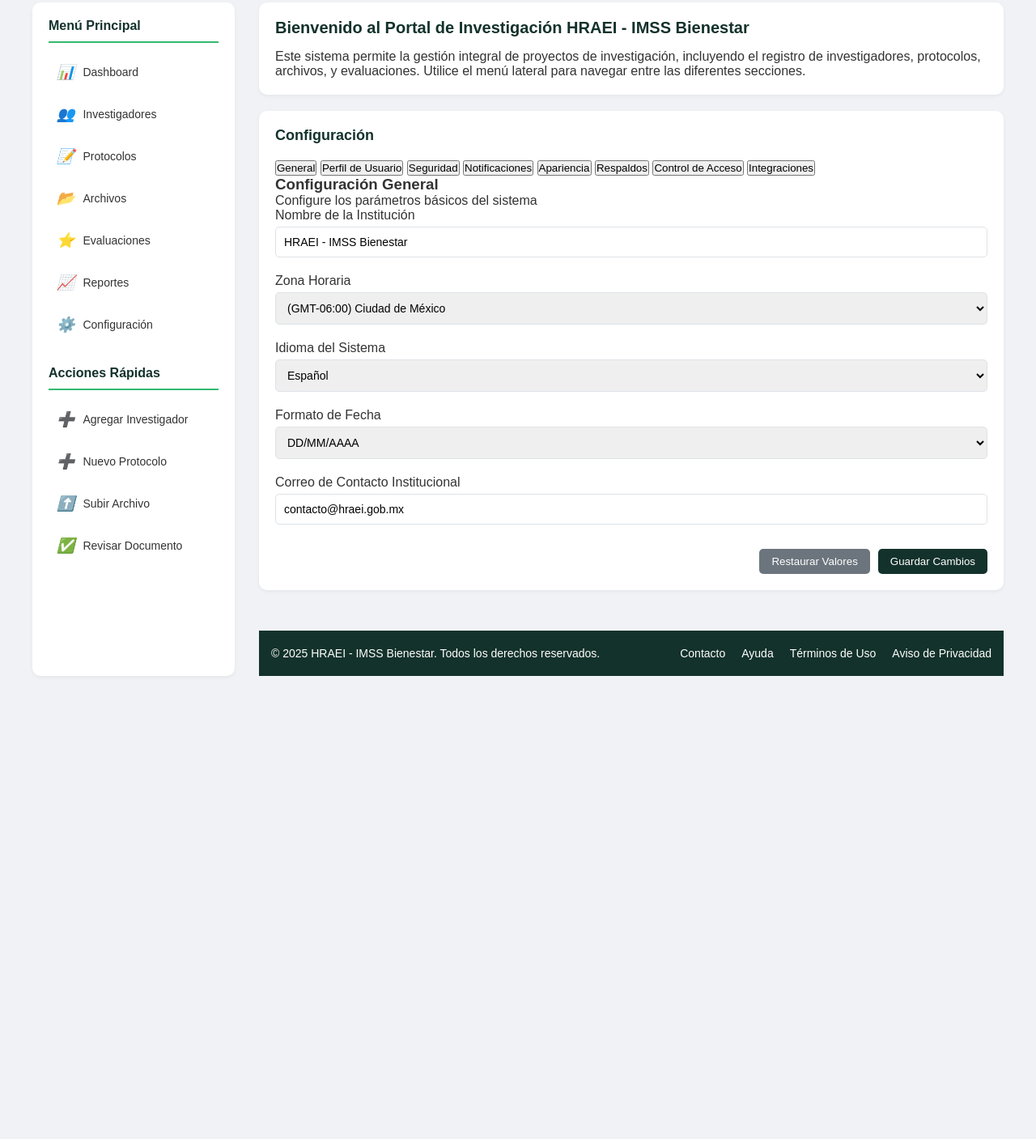
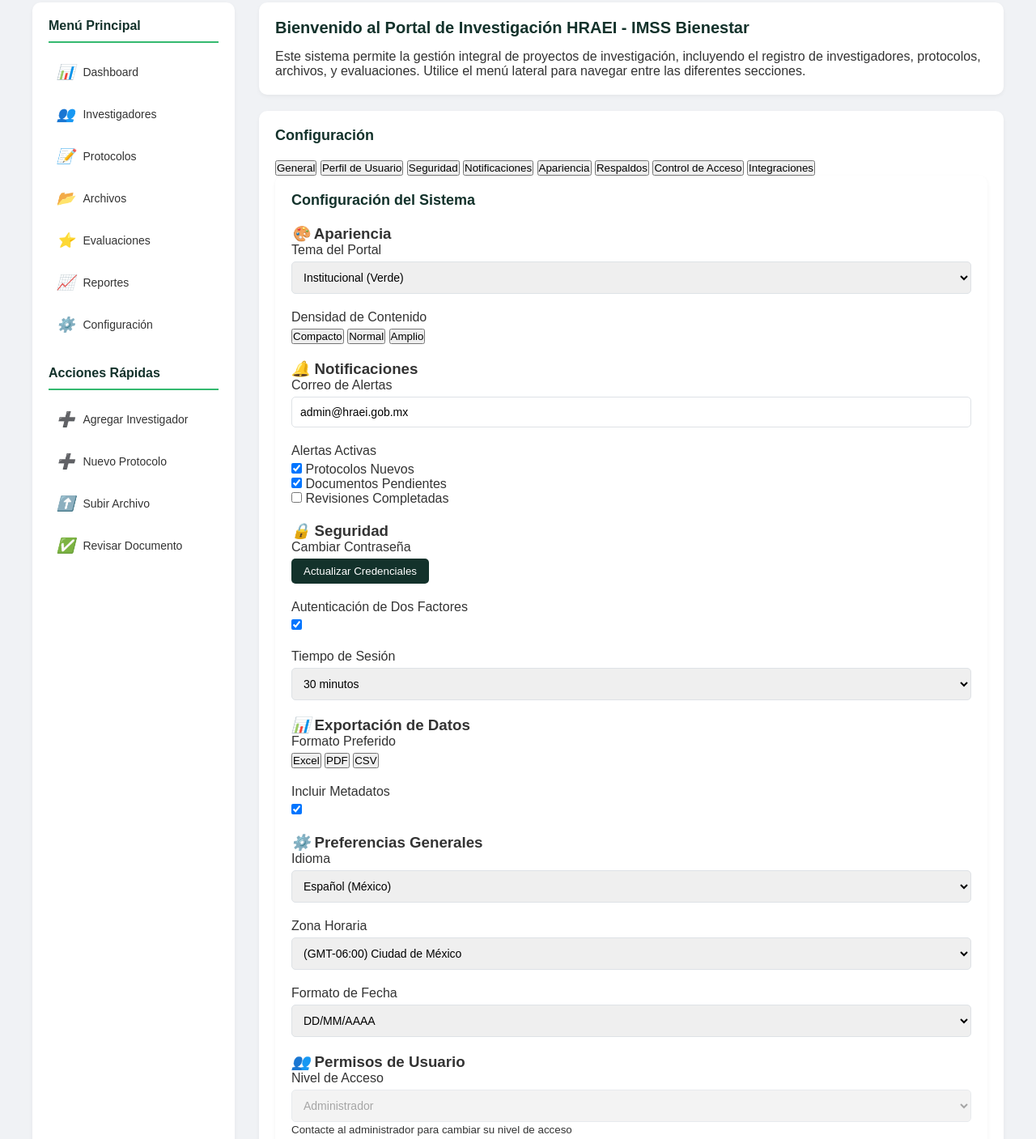
Before and after one commit to Bryan911/udesodi-administrador, a plain HTML site: page configuracion.html in a window 1280 px wide. Shown: the part 170-1577 px from the top of the page at 81% size. Before the commit the page ends 1035 px from the top, so only its background shows below. Drawn offline with Linux system fonts and the light colour scheme.

Commit message:
configuracion.html

```diff
--- a/configuracion.html
+++ b/configuracion.html
@@ -75,7 +75,7 @@
         <aside class="sidebar">
             <h3 class="menu-title">Menú Principal</h3>
             <ul class="menu-list">
-                <li><a href="#"><i>📊</i> Dashboard</a></li>
+                <li><a href="index.html"><i>📊</i> Dashboard</a></li>
                 <li><a href="#"><i>👥</i> Investigadores</a></li>
                 <li><a href="#"><i>📝</i> Protocolos</a></li>
                 <li><a href="#"><i>📂</i> Archivos</a></li>
@@ -114,38 +114,118 @@
         <button class="config-tab" data-target="integration-config">Integraciones</button>
     </div>
 
-    <!-- Sección Configuración General -->
-    <div id="general-config" class="config-section">
-        <h3 class="section-subtitle">Configuración General</h3>
-        <p class="section-desc">Configure los parámetros básicos del sistema</p>
+   <div class="stats-section">
+    <h2 class="stats-title">Configuración del Sistema</h2>
 
-        <form class="config-form">
+    <div class="config-container">
+        <!-- Apariencia -->
+        <div class="config-block">
+            <h3 class="config-block-title"><i>🎨</i> Apariencia</h3>
             <div class="form-group">
-                <label class="form-label">Nombre de la Institución</label>
-                <input type="text" class="form-control" value="HRAEI - IMSS Bienestar" placeholder="Nombre completo de la institución">
+                <label class="form-label">Tema del Portal</label>
+                <select class="form-control">
+                    <option selected>Institucional (Verde)</option>
+                    <option>Alto Contraste</option>
+                    <option>Modo Oscuro</option>
+                </select>
             </div>
+            <div class="form-group">
+                <label class="form-label">Densidad de Contenido</label>
+                <div class="option-buttons">
+                    <button class="option-btn active">Compacto</button>
+                    <button class="option-btn">Normal</button>
+                    <button class="option-btn">Amplio</button>
+                </div>
+            </div>
+        </div>
 
+        <!-- Notificaciones -->
+        <div class="config-block">
+            <h3 class="config-block-title"><i>🔔</i> Notificaciones</h3>
+            <div class="form-group">
+                <label class="form-label">Correo de Alertas</label>
+                <input type="email" class="form-control" value="admin@hraei.gob.mx">
+            </div>
+            <div class="form-group">
+                <label class="form-label">Alertas Activas</label>
+                <div class="toggle-options">
+                    <div class="toggle-option">
+                        <input type="checkbox" id="notify-protocols" checked>
+                        <label for="notify-protocols">Protocolos Nuevos</label>
+                    </div>
+                    <div class="toggle-option">
+                        <input type="checkbox" id="notify-documents" checked>
+                        <label for="notify-documents">Documentos Pendientes</label>
+                    </div>
+                    <div class="toggle-option">
+                        <input type="checkbox" id="notify-reviews">
+                        <label for="notify-reviews">Revisiones Completadas</label>
+                    </div>
+                </div>
+            </div>
+        </div>
+
+        <!-- Seguridad -->
+        <div class="config-block">
+            <h3 class="config-block-title"><i>🔒</i> Seguridad</h3>
+            <div class="form-group">
+                <label class="form-label">Cambiar Contraseña</label>
+                <button class="btn">Actualizar Credenciales</button>
+            </div>
+            <div class="form-group">
+                <label class="form-label">Autenticación de Dos Factores</label>
+                <div class="toggle-switch">
+                    <input type="checkbox" id="two-factor" checked>
+                    <label for="two-factor"></label>
+                </div>
+            </div>
+            <div class="form-group">
+                <label class="form-label">Tiempo de Sesión</label>
+                <select class="form-control">
+                    <option>15 minutos</option>
+                    <option selected>30 minutos</option>
+                    <option>1 hora</option>
+                </select>
+            </div>
+        </div>
+
+        <!-- Exportación -->
+        <div class="config-block">
+            <h3 class="config-block-title"><i>📊</i> Exportación de Datos</h3>
+            <div class="form-group">
+                <label class="form-label">Formato Preferido</label>
+                <div class="option-buttons">
+                    <button class="option-btn active">Excel</button>
+                    <button class="option-btn">PDF</button>
+                    <button class="option-btn">CSV</button>
+                </div>
+            </div>
+            <div class="form-group">
+                <label class="form-label">Incluir Metadatos</label>
+                <div class="toggle-switch">
+                    <input type="checkbox" id="include-metadata" checked>
+                    <label for="include-metadata"></label>
+                </div>
+            </div>
+        </div>
+
+        <!-- Preferencias -->
+        <div class="config-block">
+            <h3 class="config-block-title"><i>⚙️</i> Preferencias Generales</h3>
+            <div class="form-group">
+                <label class="form-label">Idioma</label>
+                <select class="form-control">
+                    <option selected>Español (México)</option>
+                    <option>English (US)</option>
+                </select>
+            </div>
             <div class="form-group">
                 <label class="form-label">Zona Horaria</label>
                 <select class="form-control">
                     <option selected>(GMT-06:00) Ciudad de México</option>
-                    <option>(GMT-05:00) Bogotá</option>
-                    <option>(GMT-03:00) Buenos Aires</option>
-                    <option>(GMT+01:00) Madrid</option>
-                    <option>(GMT+00:00) UTC</option>
+                    <option>(GMT-05:00) Hora del Este (US)</option>
                 </select>
             </div>
-
-            <div class="form-group">
-                <label class="form-label">Idioma del Sistema</label>
-                <select class="form-control">
-                    <option selected>Español</option>
-                    <option>English</option>
-                    <option>Português</option>
-                    <option>Français</option>
-                </select>
-            </div>
-
             <div class="form-group">
                 <label class="form-label">Formato de Fecha</label>
                 <select class="form-control">
@@ -154,17 +234,60 @@
                     <option>AAAA-MM-DD</option>
                 </select>
             </div>
+        </div>
 
+        <!-- Permisos -->
+        <div class="config-block">
+            <h3 class="config-block-title"><i>👥</i> Permisos de Usuario</h3>
             <div class="form-group">
-                <label class="form-label">Correo de Contacto Institucional</label>
-                <input type="email" class="form-control" value="contacto@hraei.gob.mx" placeholder="Correo electrónico de contacto">
+                <label class="form-label">Nivel de Acceso</label>
+                <select class="form-control" disabled>
+                    <option selected>Administrador</option>
+                    <option>Editor</option>
+                    <option>Visualizador</option>
+                </select>
+                <small class="form-help">Contacte al administrador para cambiar su nivel de acceso</small>
             </div>
+            <div class="form-group">
+                <label class="form-label">Gestionar Usuarios</label>
+                <button class="btn">Administrar Perfiles</button>
+            </div>
+        </div>
 
-            <div class="form-buttons">
-                <button type="button" class="btn btn-secondary">Restaurar Valores</button>
-                <button type="submit" class="btn">Guardar Cambios</button>
+        <!-- Respaldos -->
+        <div class="config-block">
+            <h3 class="config-block-title"><i>💾</i> Respaldos</h3>
+            <div class="form-group">
+                <label class="form-label">Último Respaldo</label>
+                <div class="info-display">05/05/2025 - 02:00 hrs</div>
             </div>
-        </form>
+            <div class="form-group">
+                <label class="form-label">Respaldo Manual</label>
+                <button class="btn">Generar Respaldo</button>
+            </div>
+        </div>
+
+        <!-- Auditoría -->
+        <div class="config-block">
+            <h3 class="config-block-title"><i>📝</i> Registro de Auditoría</h3>
+            <div class="form-group">
+                <label class="form-label">Actividad del Sistema</label>
+                <button class="btn">Ver Registro de Actividad</button>
+            </div>
+            <div class="form-group">
+                <label class="form-label">Periodo de Retención</label>
+                <select class="form-control">
+                    <option>30 días</option>
+                    <option selected>90 días</option>
+                    <option>1 año</option>
+                </select>
+            </div>
+        </div>
+    </div>
+
+    <div class="form-buttons">
+        <button type="button" class="btn btn-secondary">Restaurar Valores</button>
+        <button type="button" class="btn">Guardar Configuración</button>
     </div>
 </div>
 
```
